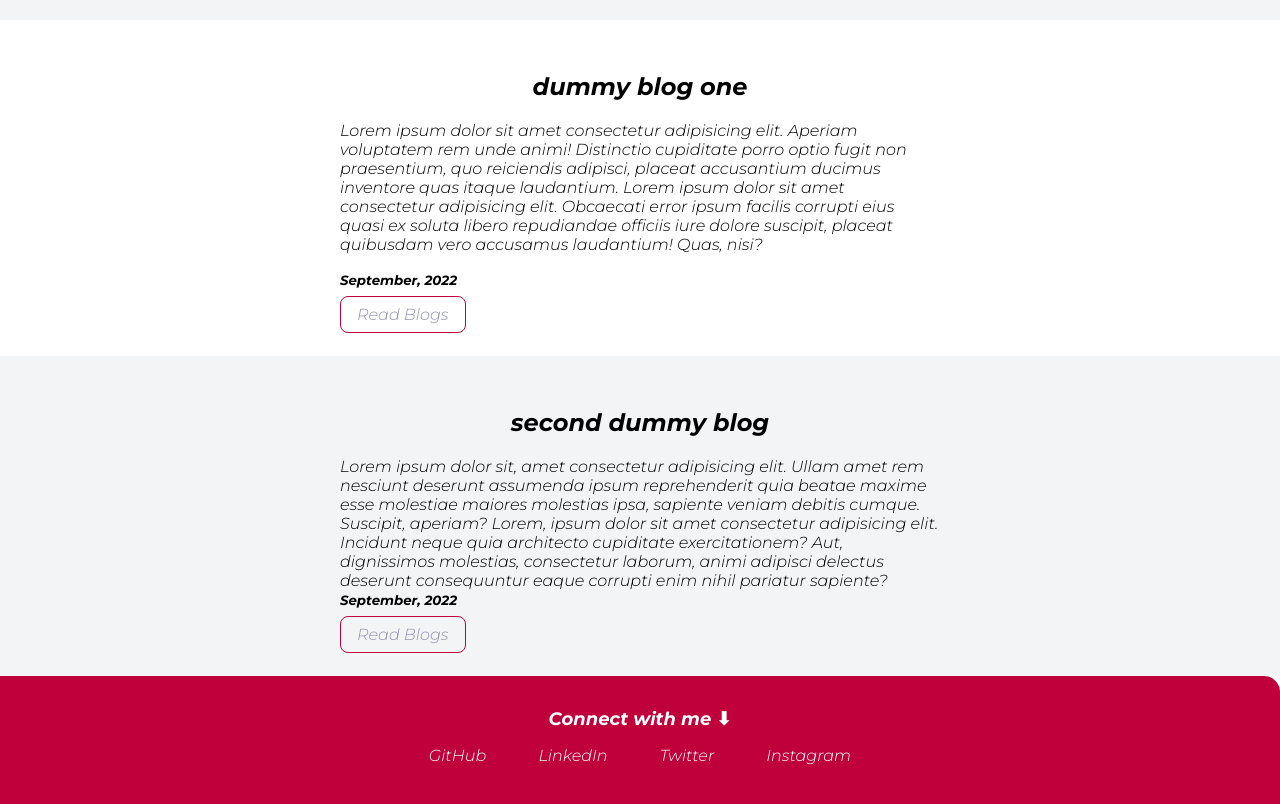
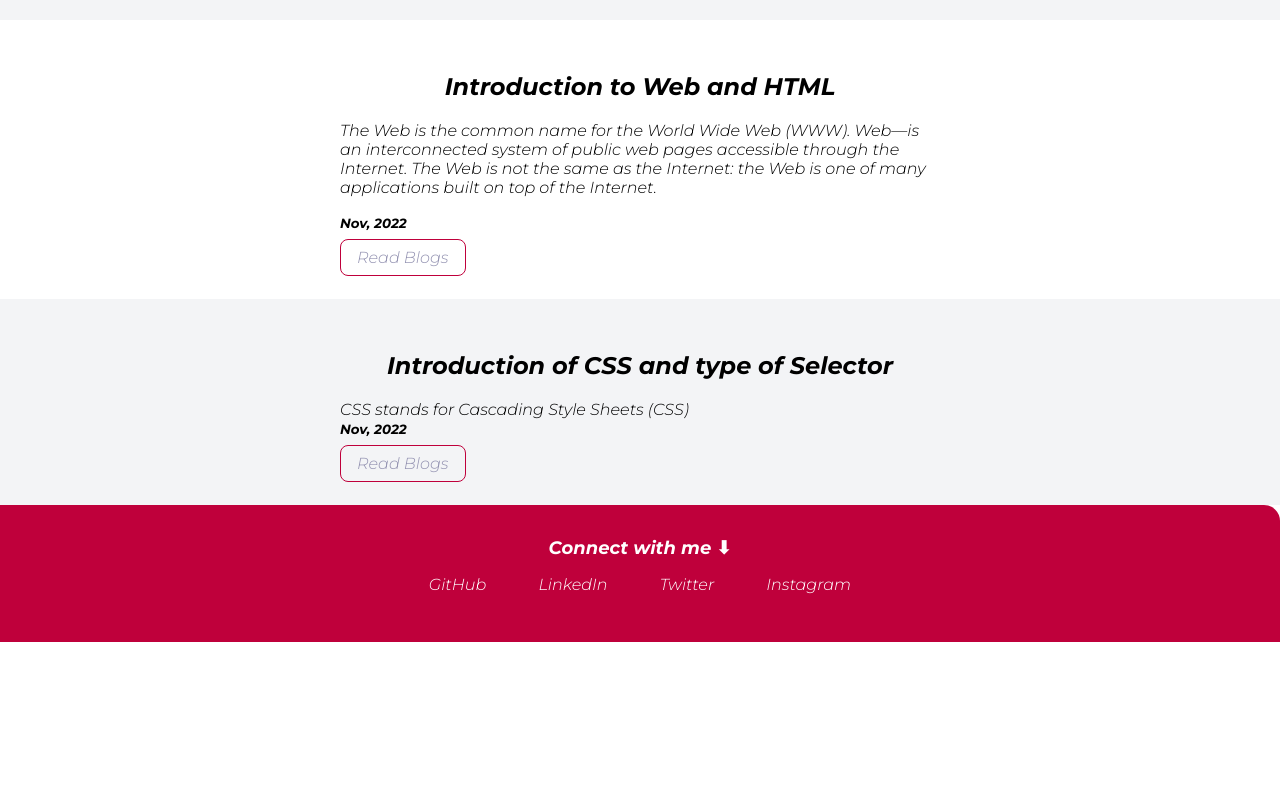
Before and after one commit to palkrashish/Ashish-Kr-Pal---site, a plain HTML site: page blogs.html in a window 1280 px wide. Shown: the part 800-1604 px from the top of the page. After the commit the page ends 1442 px from the top, so only its background shows below. Drawn offline with Linux system fonts and the light colour scheme.

Commit message:
feat:- update blogs

```diff
--- a/blogs.html
+++ b/blogs.html
@@ -47,21 +47,21 @@
 
   <section class="section">
     <div class="container container-center">
-      <h1> dummy blog one </h1>
-      <p> Lorem ipsum dolor sit amet consectetur adipisicing elit. Aperiam voluptatem rem unde animi! Distinctio cupiditate porro optio fugit non praesentium, quo reiciendis adipisci, placeat accusantium ducimus inventore quas itaque laudantium. Lorem ipsum dolor sit amet consectetur adipisicing elit. Obcaecati error ipsum facilis corrupti eius quasi ex soluta libero repudiandae officiis iure dolore suscipit, placeat quibusdam vero accusamus laudantium! Quas, nisi? </p>
-      <small><b>September,  2022</b></small></p>
-      <a class="link link-secondary" href="/">  Read Blogs </a>
+      <h1> Introduction to Web and HTML </h1>
+      <p> The Web is the common name for the World Wide Web (WWW). Web—is an interconnected system of public web pages accessible through the Internet. The Web is not the same as the Internet: the Web is one of many applications built on top of the Internet. </p>
+      <small><b>Nov,  2022</b></small></p>
+      <a class="link link-secondary" href="https://palkrashish.hashnode.dev/introduction-to-web-and-html">  Read Blogs </a>
     </div>
 
   </section>
 
   <section class="section ow">
     <div class="container container-center">
-      <h1>second dummy blog </h1>
-      <p> Lorem ipsum dolor sit, amet consectetur adipisicing elit. Ullam amet rem nesciunt deserunt assumenda ipsum reprehenderit quia beatae maxime esse molestiae maiores molestias ipsa, sapiente veniam debitis cumque. Suscipit, aperiam? Lorem, ipsum dolor sit amet consectetur adipisicing elit. Incidunt neque quia architecto cupiditate exercitationem? Aut, dignissimos molestias, consectetur laborum, animi adipisci delectus deserunt consequuntur eaque corrupti enim nihil pariatur sapiente? <br />
-        <small><b>September,  2022</b></small></p>
+      <h1>Introduction of CSS and type of Selector </h1>
+      <p> CSS stands for Cascading Style Sheets (CSS) <br />
+        <small><b>Nov,  2022</b></small></p>
 
-      <a class="link link-secondary" href="https://palkrashish.hashnode.dev/currying-and-higher-order-function-in-js" target="_blank"> Read Blogs </a>
+      <a class="link link-secondary" href="https://palkrashish.hashnode.dev/introduction-of-css-and-type-of-selector" target="_blank"> Read Blogs </a>
     </div>
 
   </section>
```
